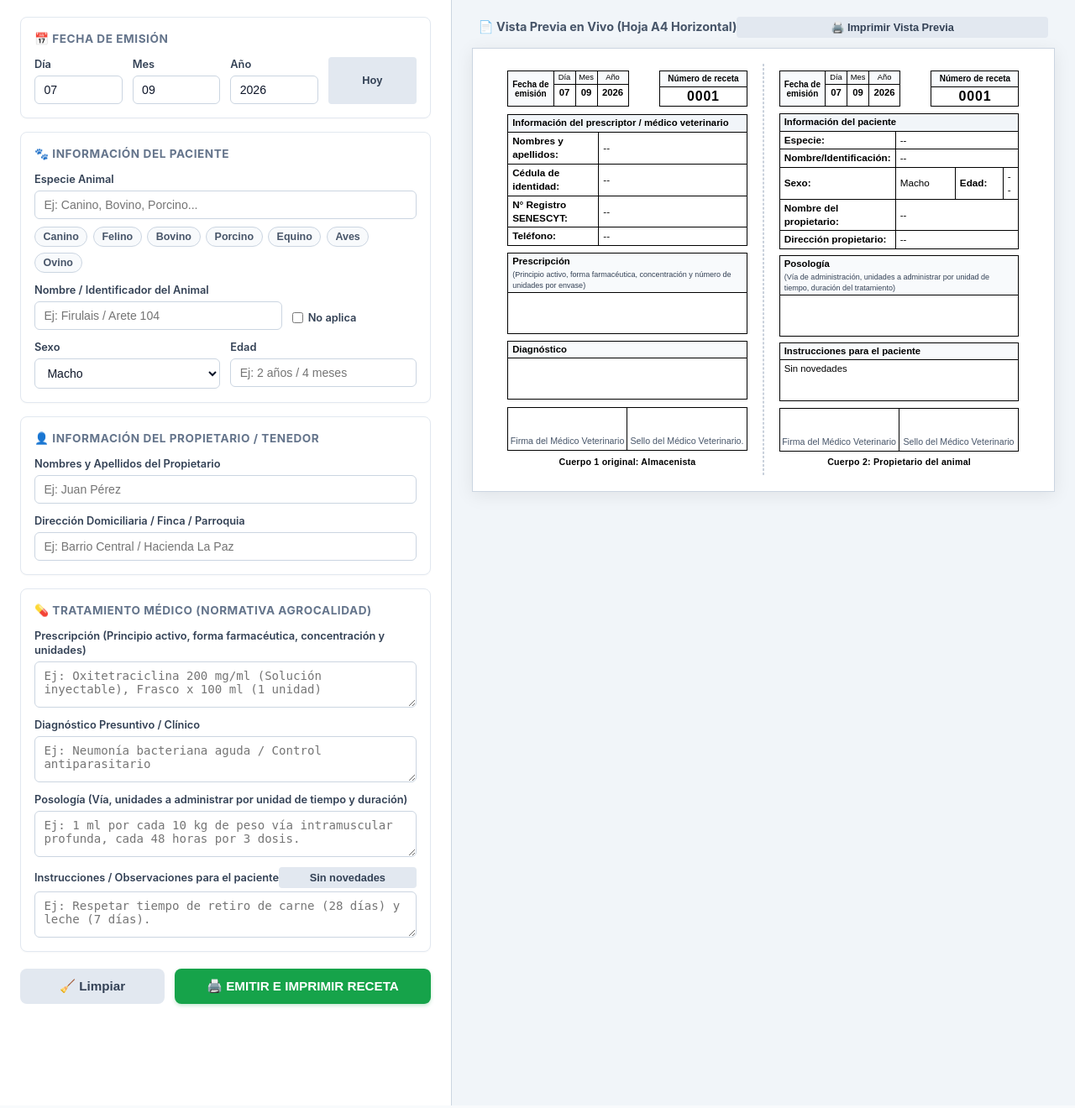
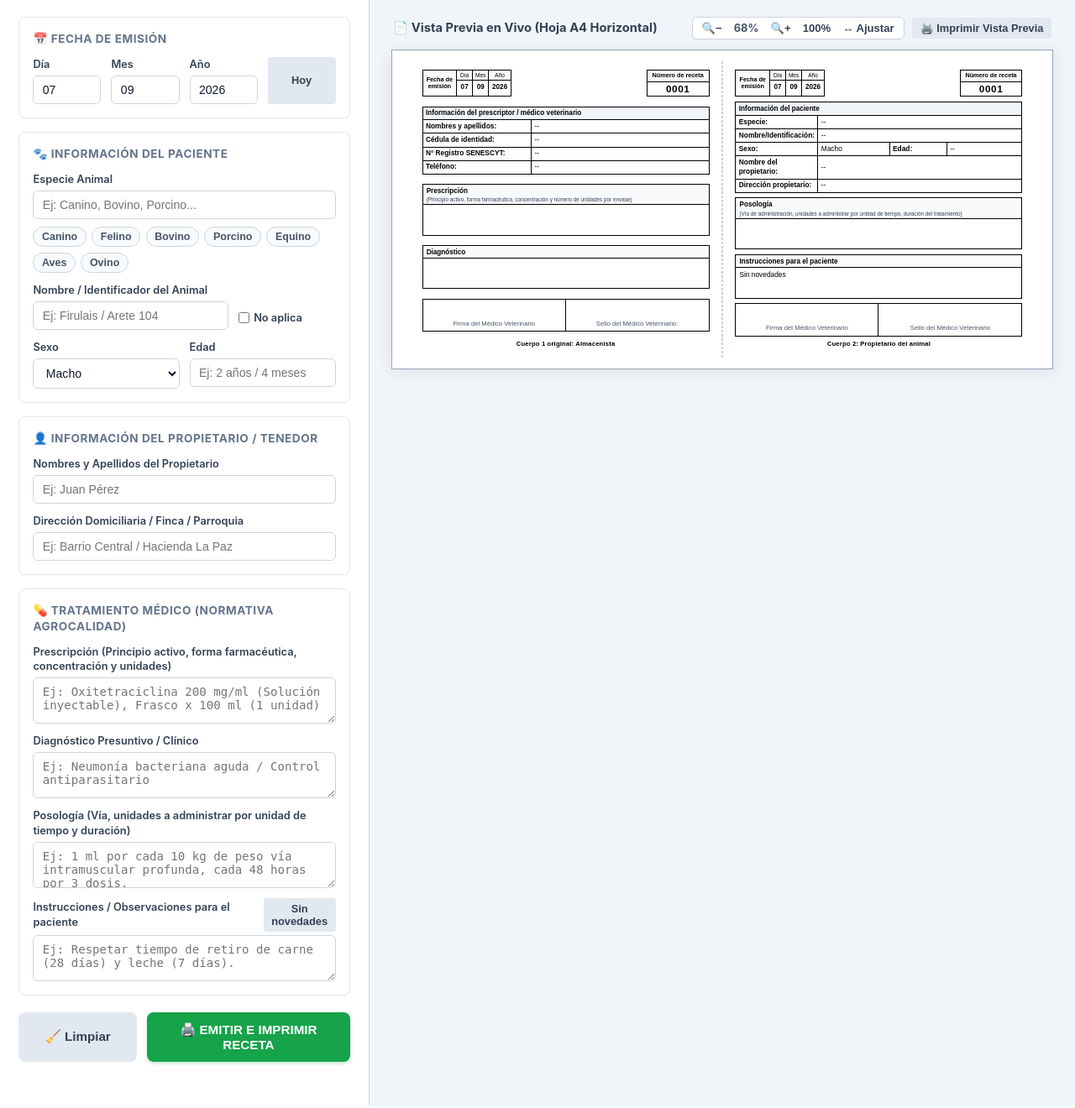
Before and after one commit to Klopezxd/vet-prescription-generator, a Python web app: template src/templates/index.html in a window 1280 px wide. Shown: the part 58-1378 px from the top of the page at 84% size. Run offline with Jinja, Linux system fonts and the light colour scheme; the template is opened without the code that fills it, so the values that code supplies are empty.

Commit message:
fix(ui): enforce side-by-side layout, true maximized window, large crisp preview and interactive zoom controls

```diff
--- a/src/static/css/app.css
+++ b/src/static/css/app.css
@@ -85,26 +85,30 @@
     color: var(--primary);
 }
 
-/* Layout Principal de Pantalla Dividida */
+/* Layout Principal de Pantalla Dividida (Siempre Lado a Lado: Formulario a la izquierda, Vista previa a la derecha) */
 .main-container {
     display: flex;
+    flex-direction: row;
     height: calc(100vh - 61px);
     overflow: hidden;
+    position: relative;
 }
 
 .left-panel {
-    width: 42%;
-    min-width: 480px;
-    max-width: 680px;
+    width: 440px;
+    min-width: 390px;
+    max-width: 460px;
+    flex-shrink: 0;
     height: 100%;
     overflow-y: auto;
-    padding: 1.25rem 1.5rem;
+    padding: 1.25rem 1.4rem;
     border-right: 1px solid var(--border-color);
     background: #ffffff;
 }
 
 .right-panel {
     flex: 1;
+    min-width: 0;
     height: 100%;
     overflow-y: auto;
     overflow-x: auto;
@@ -113,32 +117,6 @@
     display: flex;
     flex-direction: column;
     align-items: center;
-}
-
-/* Responsividad para pantallas medianas / notebooks */
-@media (max-width: 1180px) {
-    .main-container {
-        flex-direction: column;
-        height: auto;
-        overflow-y: visible;
-    }
-
-    .left-panel {
-        width: 100%;
-        min-width: 100%;
-        max-width: 100%;
-        height: auto;
-        border-right: none;
-        border-bottom: 1px solid var(--border-color);
-        overflow-y: visible;
-    }
-
-    .right-panel {
-        width: 100%;
-        height: auto;
-        padding: 1.5rem 0.5rem;
-        overflow-x: auto;
-    }
 }
 
 /* Vistas Alternativas (Historial y Configuración) */
@@ -305,21 +283,65 @@
 /* Barra de Herramientas de la Vista Previa */
 .preview-toolbar {
     width: 100%;
-    max-width: 1020px;
+    max-width: 1160px;
     display: flex;
     justify-content: space-between;
     align-items: center;
     margin-bottom: 0.75rem;
-    padding: 0 0.5rem;
+    padding: 0 0.25rem;
+    flex-wrap: wrap;
+    gap: 0.5rem;
 }
 
 .preview-title {
-    font-size: 0.9rem;
+    font-size: 0.92rem;
     font-weight: 700;
-    color: #475569;
+    color: #334155;
     display: flex;
     align-items: center;
     gap: 0.4rem;
+}
+
+.preview-actions {
+    display: flex;
+    align-items: center;
+    gap: 0.6rem;
+}
+
+.zoom-controls {
+    display: inline-flex;
+    align-items: center;
+    background: #ffffff;
+    border: 1px solid #cbd5e1;
+    border-radius: 6px;
+    padding: 2px 4px;
+    box-shadow: 0 1px 2px rgba(0,0,0,0.04);
+}
+
+.btn-zoom {
+    background: transparent;
+    border: none;
+    padding: 3px 7px;
+    font-size: 0.82rem;
+    font-weight: 600;
+    color: #334155;
+    cursor: pointer;
+    border-radius: 4px;
+    transition: background 0.15s ease, color 0.15s ease;
+}
+
+.btn-zoom:hover {
+    background: #e2e8f0;
+    color: var(--primary);
+}
+
+.zoom-text {
+    font-size: 0.8rem;
+    font-weight: 700;
+    color: #475569;
+    min-width: 44px;
+    text-align: center;
+    user-select: none;
 }
 
 /* ==========================================================================
@@ -329,16 +351,17 @@
 .prescription-sheet {
     background: #ffffff;
     width: 100%;
-    max-width: 980px;
-    min-width: 680px;
-    padding: 7mm 6mm;
-    box-shadow: 0 4px 20px rgba(0, 0, 0, 0.08);
+    max-width: 1160px;
+    min-width: 740px;
+    padding: 9mm 8mm;
+    box-shadow: 0 4px 25px rgba(0, 0, 0, 0.09);
     display: flex;
     position: relative;
-    border: 1px solid #cbd5e1;
+    border: 1.2px solid #94a3b8;
     color: #000000;
     font-family: Arial, Helvetica, sans-serif;
     box-sizing: border-box;
+    transition: zoom 0.1s ease-out;
 }
 
 /* División central para corte manual */
@@ -357,7 +380,7 @@
     display: flex;
     flex-direction: column;
     justify-content: space-between;
-    padding: 0 5mm;
+    padding: 0 6mm;
     box-sizing: border-box;
 }
 
@@ -365,13 +388,13 @@
 .agro-table {
     width: 100%;
     border-collapse: collapse;
-    margin-bottom: 2mm;
-    font-size: 8.8pt;
+    margin-bottom: 2.2mm;
+    font-size: 9.2pt;
 }
 
 .agro-table th, .agro-table td {
     border: 1.2px solid #000000;
-    padding: 2px 5px;
+    padding: 2.5px 5px;
     vertical-align: middle;
 }
 
@@ -379,7 +402,7 @@
     background-color: #f1f5f9;
     font-weight: bold;
     text-align: left;
-    font-size: 8.5pt;
+    font-size: 9pt;
 }
 
 .center-text {
@@ -392,25 +415,25 @@
     justify-content: space-between;
     align-items: stretch;
     gap: 3mm;
-    margin-bottom: 2mm;
+    margin-bottom: 2.2mm;
 }
 
 .box-fecha {
     border: 1.2px solid #000;
     display: flex;
-    font-size: 8pt;
+    font-size: 8.5pt;
 }
 
 .box-fecha-label {
-    padding: 3px 5px;
+    padding: 3px 6px;
     font-weight: bold;
     display: flex;
     align-items: center;
     border-right: 1.2px solid #000;
     background: #f8fafc;
     text-align: center;
-    line-height: 1.1;
-    font-size: 7.5pt;
+    line-height: 1.15;
+    font-size: 8pt;
 }
 
 .box-fecha-cols {
@@ -421,38 +444,38 @@
     display: flex;
     flex-direction: column;
     border-right: 1.2px solid #000;
-    min-width: 26px;
+    min-width: 28px;
     text-align: center;
 }
 
 .date-col:last-child {
     border-right: none;
-    min-width: 36px;
+    min-width: 38px;
 }
 
 .date-title {
-    font-size: 7pt;
+    font-size: 7.2pt;
     border-bottom: 1px solid #000;
-    padding: 1px 0;
+    padding: 1.5px 0;
     background: #f8fafc;
 }
 
 .date-value {
     padding: 2px 0;
     font-weight: bold;
-    font-size: 8.5pt;
+    font-size: 9pt;
 }
 
 .box-numero {
     border: 1.2px solid #000;
     display: flex;
     flex-direction: column;
-    min-width: 105px;
+    min-width: 110px;
     text-align: center;
 }
 
 .box-numero-label {
-    font-size: 7.5pt;
+    font-size: 8pt;
     font-weight: bold;
     padding: 2px 4px;
     border-bottom: 1px solid #000;
@@ -464,7 +487,7 @@
     display: flex;
     align-items: center;
     justify-content: center;
-    font-size: 12pt;
+    font-size: 13pt;
     font-weight: bold;
     letter-spacing: 0.05em;
 }
@@ -472,31 +495,31 @@
 /* Cajas de Contenido Médico */
 .content-box {
     border: 1.2px solid #000;
-    margin-bottom: 2mm;
+    margin-bottom: 2.2mm;
     display: flex;
     flex-direction: column;
 }
 
 .content-box-title {
     font-weight: bold;
-    font-size: 8.5pt;
-    padding: 2px 5px 1px 5px;
+    font-size: 9pt;
+    padding: 3px 6px 1px 6px;
     background: #f8fafc;
     border-bottom: 1px solid #000;
 }
 
 .content-box-subtitle {
-    font-size: 6.8pt;
+    font-size: 7pt;
     font-weight: normal;
     color: #334155;
     margin-top: 1px;
 }
 
 .content-box-body {
-    padding: 3px 5px;
-    font-size: 8.5pt;
-    line-height: 1.25;
-    min-height: 48px;
+    padding: 4px 6px;
+    font-size: 9.2pt;
+    line-height: 1.32;
+    min-height: 52px;
     white-space: pre-wrap;
     word-break: break-word;
 }
@@ -505,8 +528,8 @@
 .signature-box {
     border: 1.2px solid #000;
     display: flex;
-    height: 52px;
-    margin-bottom: 1.5mm;
+    height: 58px;
+    margin-bottom: 1.8mm;
 }
 
 .signature-half {
@@ -514,8 +537,8 @@
     display: flex;
     align-items: flex-end;
     justify-content: center;
-    padding-bottom: 3px;
-    font-size: 8pt;
+    padding-bottom: 4px;
+    font-size: 8.5pt;
     color: #475569;
     border-right: 1.2px solid #000;
     text-align: center;
@@ -528,7 +551,7 @@
 /* Pie de página oficial */
 .body-footer-label {
     text-align: center;
-    font-size: 8pt;
+    font-size: 8.5pt;
     font-weight: bold;
     letter-spacing: 0.02em;
     color: #000000;
--- a/src/static/js/app.js
+++ b/src/static/js/app.js
@@ -18,9 +18,11 @@
 }
 
 document.addEventListener("DOMContentLoaded", () => {
+    asegurarPantallaMaximizada();
     initRealtimePreview();
     setTodayDate();
     initDateAutoPadding();
+    initZoomControls();
     fetchNextNumber();
     fetchVetConfig();
 });
@@ -663,3 +665,78 @@
 setInterval(() => {
     fetch('/api/heartbeat').catch(() => {});
 }, 2000);
+
+// ==========================================================================
+// 12. Control de Zoom y Maximización de Pantalla
+// ==========================================================================
+
+function asegurarPantallaMaximizada() {
+    try {
+        if (window.screen) {
+            window.moveTo(0, 0);
+            window.resizeTo(window.screen.availWidth, window.screen.availHeight);
+        }
+    } catch (e) {}
+}
+
+let currentZoom = 1.0;
+
+function initZoomControls() {
+    const savedZoom = localStorage.getItem("recetario_zoom");
+    if (savedZoom) {
+        const z = parseFloat(savedZoom);
+        if (!isNaN(z)) {
+            aplicarZoom(z);
+            return;
+        }
+    }
+    // Si la pantalla es más pequeña (por ejemplo notebooks), auto-ajustar al ancho disponible
+    if (window.innerWidth < 1440) {
+        ajustarZoomAlAncho();
+    } else {
+        aplicarZoom(1.0);
+    }
+}
+
+function aplicarZoom(nivel) {
+    currentZoom = Math.max(0.65, Math.min(1.4, Math.round(nivel * 100) / 100));
+    const sheet = document.getElementById("printable-sheet");
+    const label = document.getElementById("zoom-level-text");
+    if (sheet) {
+        sheet.style.zoom = currentZoom;
+    }
+    if (label) {
+        label.textContent = `${Math.round(currentZoom * 100)}%`;
+    }
+    try {
+        localStorage.setItem("recetario_zoom", currentZoom.toString());
+    } catch (e) {}
+}
+
+function cambiarZoom(delta) {
+    localStorage.setItem("recetario_zoom_manual", "true");
+    aplicarZoom(currentZoom + delta);
+}
+
+function resetZoom() {
+    localStorage.removeItem("recetario_zoom_manual");
+    aplicarZoom(1.0);
+}
+
+function ajustarZoomAlAncho() {
+    const rightPanel = document.querySelector(".right-panel");
+    const sheet = document.getElementById("printable-sheet");
+    if (!rightPanel || !sheet) return;
+    const availableWidth = rightPanel.clientWidth - 50;
+    const naturalWidth = 1160;
+    if (availableWidth > 0) {
+        const fitScale = Math.min(1.35, Math.max(0.65, availableWidth / naturalWidth));
+        aplicarZoom(fitScale);
+    }
+}
+
+window.addEventListener("resize", () => {
+    if (window.innerWidth < 1440 && !localStorage.getItem("recetario_zoom_manual")) {
+        ajustarZoomAlAncho();
+    }
+});
--- a/src/templates/index.html
+++ b/src/templates/index.html
@@ -161,7 +161,16 @@
                 <div class="preview-title">
                     <span>📄 Vista Previa en Vivo (Hoja A4 Horizontal)</span>
                 </div>
-                <button type="button" class="btn btn-secondary btn-sm" onclick="window.print()">🖨️ Imprimir Vista Previa</button>
+                <div class="preview-actions">
+                    <div class="zoom-controls">
+                        <button type="button" class="btn-zoom" onclick="cambiarZoom(-0.1)" title="Reducir tamaño de vista previa">🔍−</button>
+                        <span id="zoom-level-text" class="zoom-text">100%</span>
+                        <button type="button" class="btn-zoom" onclick="cambiarZoom(0.1)" title="Aumentar tamaño de vista previa">🔍+</button>
+                        <button type="button" class="btn-zoom" onclick="resetZoom()" title="Restablecer a 100%">100%</button>
+                        <button type="button" class="btn-zoom" onclick="ajustarZoomAlAncho()" title="Ajustar al ancho de pantalla">↔ Ajustar</button>
+                    </div>
+                    <button type="button" class="btn btn-secondary btn-sm" onclick="window.print()">🖨️ Imprimir Vista Previa</button>
+                </div>
             </div>
 
             <!-- HOJA FÍSICA AGROCALIDAD (2 CUERPOS LADO A LADO) -->
```
Also changed, not shown: 1 other file.
